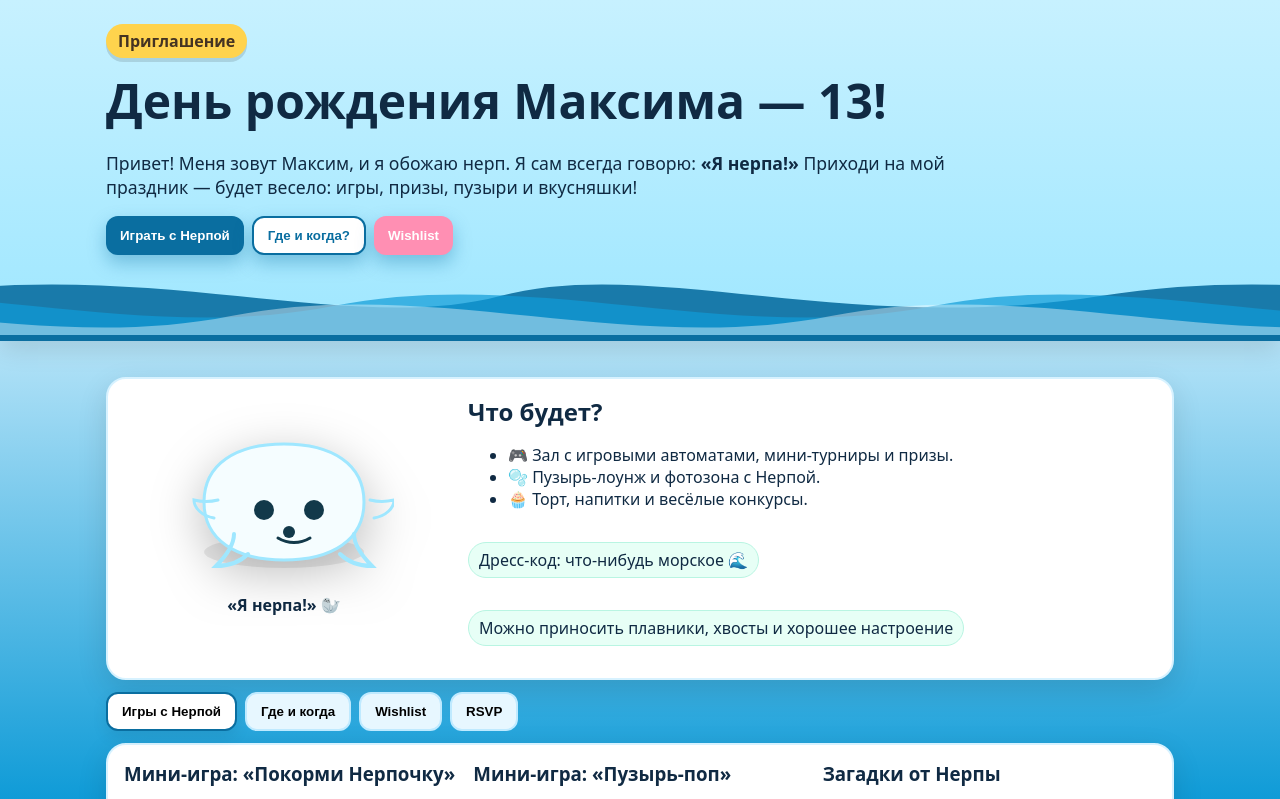
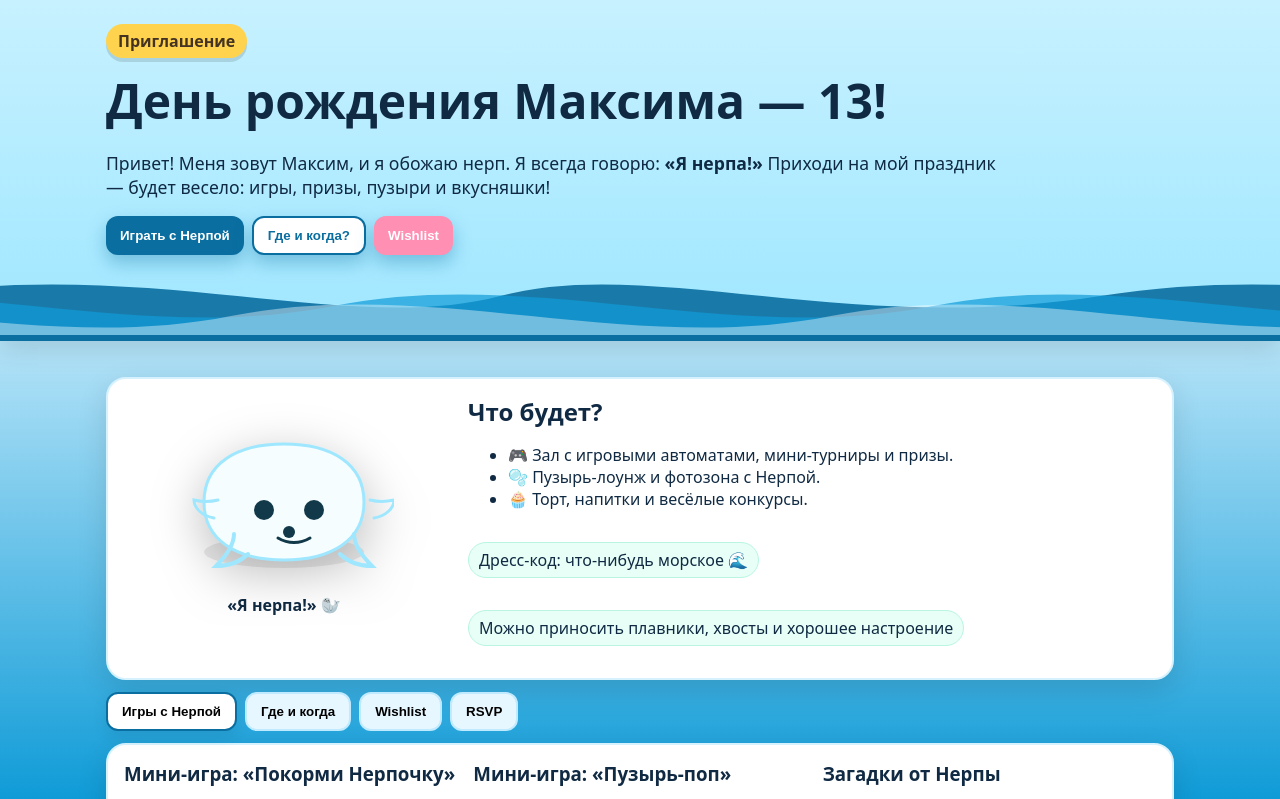
Before and after one commit to jpoltaratskaya/seal-maxim, a plain HTML site: page index.html in a window 1280 px wide. Shown: the top 799 px of the page. Drawn offline with Linux system fonts and the light colour scheme.

Commit message:
Update index.html

```diff
--- a/index.html
+++ b/index.html
@@ -93,7 +93,7 @@
     <div class="container" style="padding:24px 16px 80px 16px;">
       <span class="badge">Приглашение</span>
       <h1 style="font-size:clamp(28px,5vw,48px);margin-top:10px;">День рождения Максима — 13!</h1>
-      <p style="font-size:1.1rem;max-width:900px">Привет! Меня зовут Максим, и я обожаю нерп. Я сам всегда говорю: <strong>«Я нерпа!»</strong> Приходи на мой праздник — будет весело: игры, призы, пузыри и вкусняшки!</p>
+      <p style="font-size:1.1rem;max-width:900px">Привет! Меня зовут Максим, и я обожаю нерп. Я всегда говорю: <strong>«Я нерпа!»</strong> Приходи на мой праздник — будет весело: игры, призы, пузыри и вкусняшки!</p>
       <div class="row" style="margin-top:12px">
         <button class="btn" id="scrollGames">Играть с Нерпой</button>
         <button class="btn ghost" id="scrollVenue">Где и когда?</button>
```
